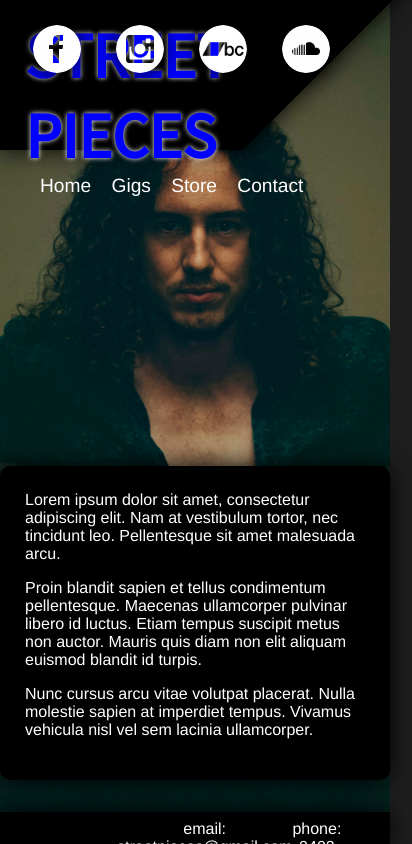
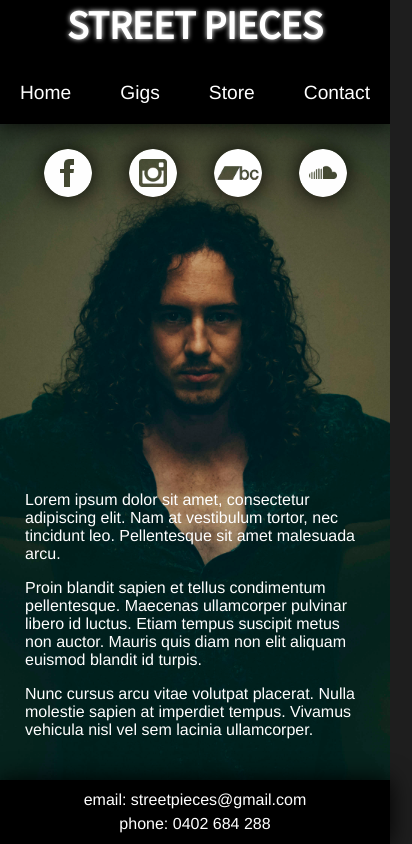
Before and after one commit to alexfiftysix/SP-4, a plain HTML site: page index.html in a window 390 px wide. Shown: the whole page, 412 px wide, since content can reach past the window. Drawn offline with nearby package versions, Linux system fonts and the light colour scheme.

Commit message:
Still working on responsive styling

```diff
--- a/index.html
+++ b/index.html
@@ -3,9 +3,9 @@
 <head>
     <title>SP | 5 | home</title>
     <meta charset="utf-8">
-    <!-- <script type="text/javascript" src="scripts/jquery-3.2.1.min.js"></script> -->
-    <script src="https://ajax.googleapis.com/ajax/libs/jquery/3.2.1/jquery.min.js"></script>
-    <!-- <script type="text/javascript" src="scripts/jquery.waitforimages.min.js"></script> -->
+    <!--<script src="https://ajax.googleapis.com/ajax/libs/jquery/3.2.1/jquery.min.js"></script>-->
+    <script type="text/javascript" src="scripts/jquery-3.2.1.min.js"></script>
+    <!--<script type="text/javascript" src="scripts/jquery.waitforimages.min.js"></script> -->
     <link rel="stylesheet" type="text/css" href="style/desktop.css">
     <!-- Imaginary breakpoint - under 1000px -->
 
@@ -27,6 +27,13 @@
     <div class='triangle'></div>
 </header>
 
+<div class='logos'>
+    <a href="https://www.facebook.com/streetpieces"><img src='images/facebook.png'></a>
+    <a href="https://www.instagram.com/streetpieces/"><img src='images/instagram.png'></a>
+    <a href="https://streetpieces.bandcamp.com/"><img src='images/bandcamp.png'></a>
+    <a href="https://soundcloud.com/street-pieces"><img src='images/soundcloud.png'></a>
+</div>
+
 <img id='img1' src="images/ben.jpg">
 <img id='img2' src="images/marcus.jpg">
 
@@ -42,12 +49,6 @@
     </article>
 </div>
 
-<div class='logos'>
-    <a href="https://www.facebook.com/streetpieces"><img src='images/facebook.png'></a>
-    <a href="https://www.instagram.com/streetpieces/"><img src='images/instagram.png'></a>
-    <a href="https://streetpieces.bandcamp.com/"><img src='images/bandcamp.png'></a>
-    <a href="https://soundcloud.com/street-pieces"><img src='images/soundcloud.png'></a>
-</div>
 
 <footer>
     <p>email: streetpieces@gmail.com</p>
@@ -63,13 +64,13 @@
     </article>
 </section>
 
-<img class='preload' src="images/ben.jpg">
-<img class='preload' src="images/alex.jpg">
-<img class='preload' src="images/marcus.jpg">
-<img class='preload' src="images/jon.jpg">
-<img class='preload' src="images/band.jpg">
+<!--<img class='preload' src="images/ben.jpg">-->
+<!--<img class='preload' src="images/alex.jpg">-->
+<!--<img class='preload' src="images/marcus.jpg">-->
+<!--<img class='preload' src="images/jon.jpg">-->
+<!--<img class='preload' src="images/band.jpg">-->
 
-<script type="text/javascript" src="scripts/slideshow.js"></script>
-<script type="text/javascript" src="scripts/modal.js"></script>
+<!--<script type="text/javascript" src="scripts/slideshow.js"></script>-->
+<!--<script type="text/javascript" src="scripts/modal.js"></script>-->
 </body>
 </html>
--- a/scripts/slideshow.js
+++ b/scripts/slideshow.js
@@ -12,7 +12,7 @@ $(window).on('load', function () {
 
     // slideshow start
     function NextImage() {
-        img2 = $('#img2');
+        var img2 = $('#img2');
         img2.hide();
         img2.attr("src", images[nextImg]);
         img2.fadeIn(imgDelay / 3);
--- a/style/desktop.css
+++ b/style/desktop.css
@@ -49,7 +49,7 @@ body {
     margin-top: 10000%;
 }
 
-#headWrap, article, .triangle, .contact, footer {
+#headWrap, .triangle, .contact, footer {
     box-shadow: 0 0 25px black;
 }
 
@@ -128,9 +128,10 @@ li {
 }
 
 article {
-    background-color: black;
+    /*background-color: black;*/
     color: white;
     float: right;
+    text-shadow: #151515;
 
     margin-bottom: 4em;
     padding: 25px;
@@ -221,18 +222,93 @@ footer {
 
 /* TODO: make this shit work*/
 @media (max-width: 1000px) {
-    #articleWrapper {
-        grid-column: 1/4;
+    body {
+        grid-template-rows: 150px 100px 3fr 2fr;
     }
-}
 
-@media (max-width: 1000px) {
-    h1 {
-        color: blue;
+    .triangle {
+        display: none;
     }
 
     header {
+        grid-column: 1/5;
+        /*padding-top: 0;*/
+    }
+
+    #headWrap {
+        padding: 20px;
+        padding-top: 0;
+        width: 100%;
+    }
+
+    h1 {
+        margin: 0;
+        text-align: center;
+    }
+
+    .logos {
+        grid-row: 2;
+        grid-column: 1/5;
+        display: flex;
+        justify-content: space-around;
+    }
+
+    .logos a {
+        margin: 0;
+    }
+
+    #articleWrapper {
         grid-column: 1/4;
-        grid-row: 1;
+        grid-row: 3/5;
+    }
+
+    #img1 {
+        grid-column: 1/5;
+        grid-row: 2/5;
+    }
+
+    footer {
+        display: flex;
+        justify-content: space-around;
+        padding: .5em 0;
+    }
+
+    ul {
+        padding: 0;
+        margin: 0 50px;
+    }
+
+    li {
+        margin: 0;
+    }
+
+}
+
+@media (max-width: 500px) {
+
+    h1 {
+        font-size: 3em;
+
+    }
+
+    body {
+        grid-template-rows: 1fr 100px 3fr 2fr;
+    }
+
+}
+
+@media (max-width: 400px) {
+
+    h1 {
+        font-size: 2.5em;
+    }
+
+    ul {
+        margin: 0;
+    }
+
+    footer {
+        flex-direction: column;
+        height: 4em;
     }
 }
```
